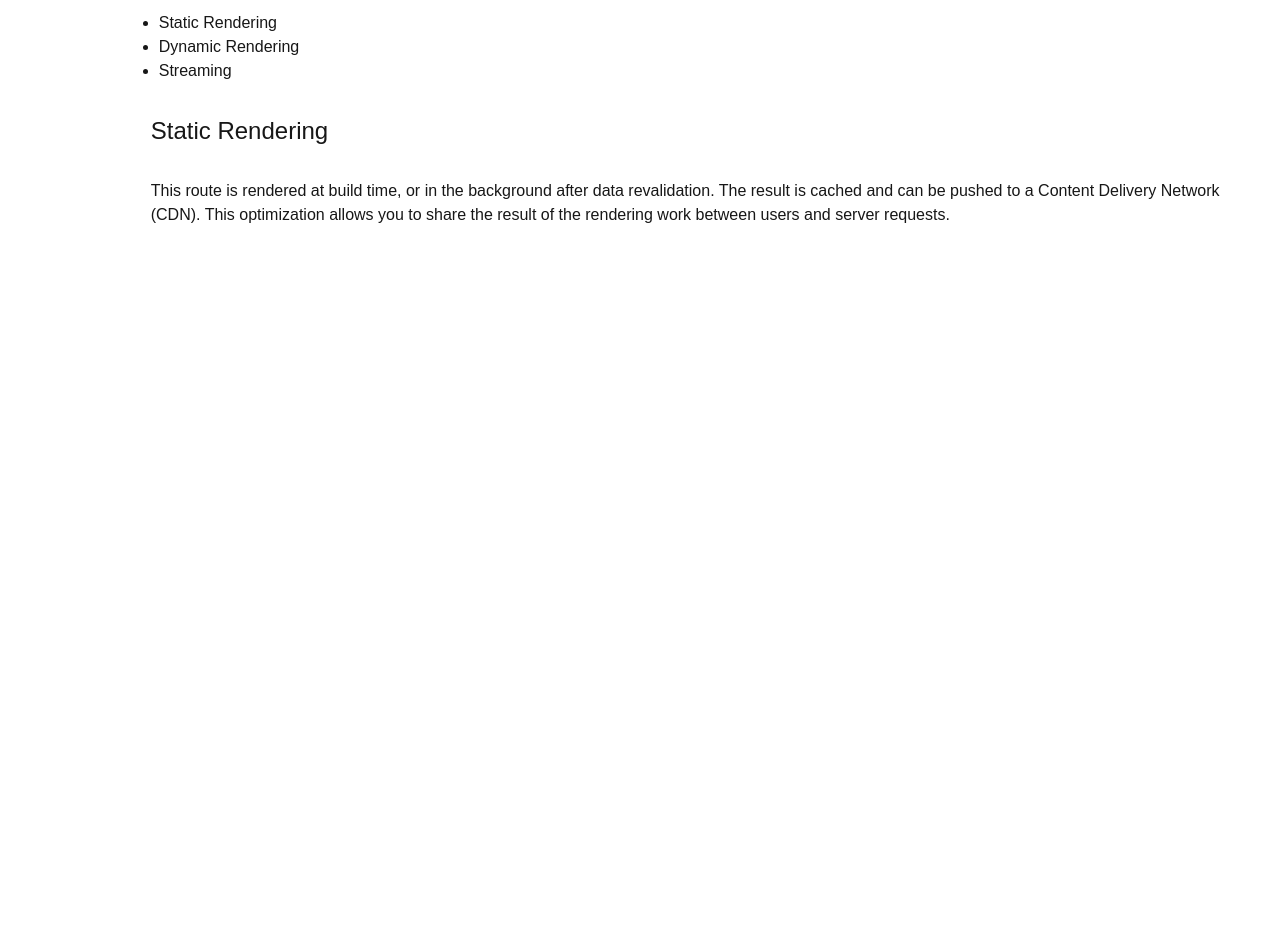
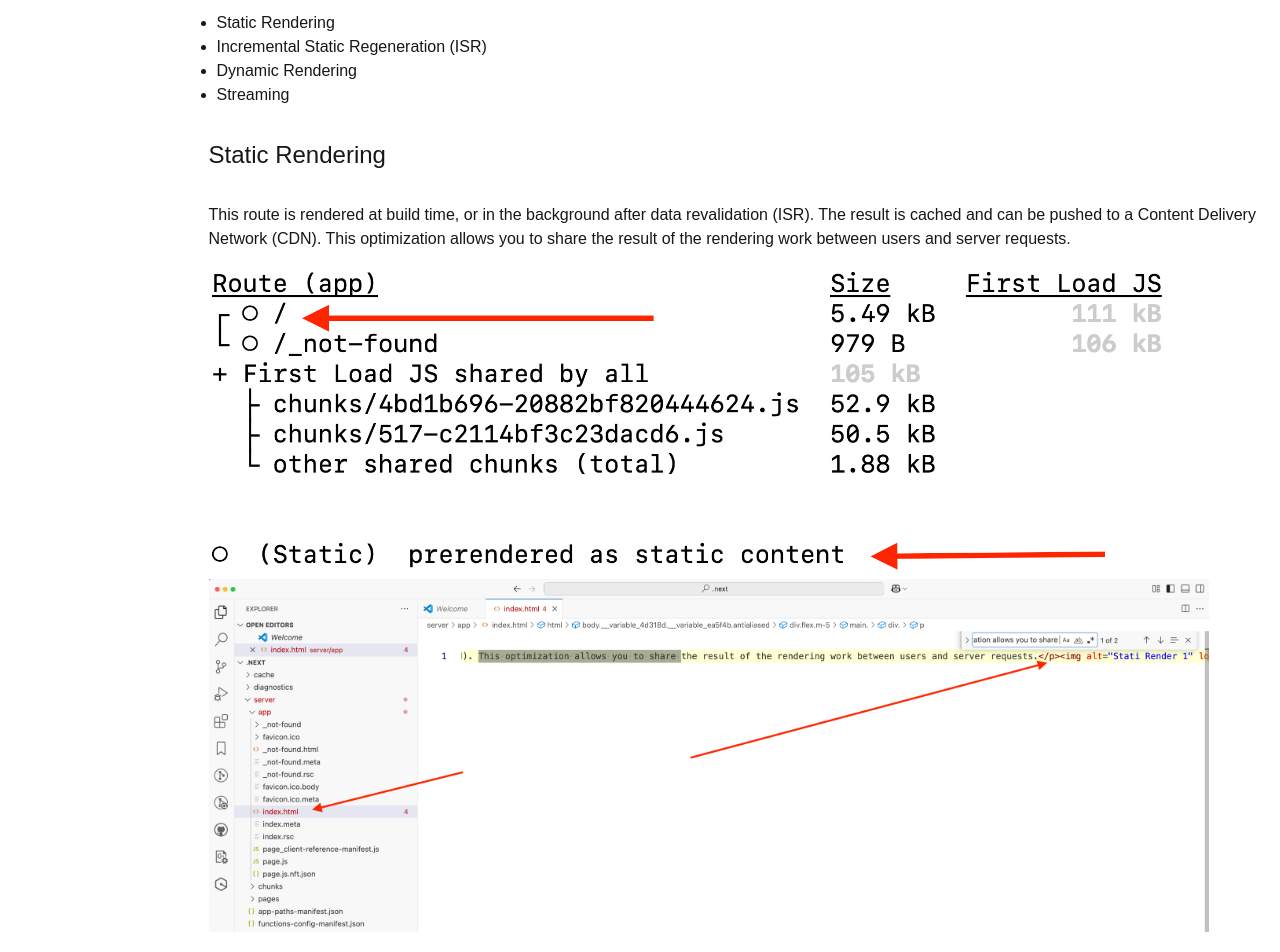
Before and after one commit to gibbok/nextjs-examples, a Next.js app in the folder my-app/: page / in a window 1280 px wide. Shown: the part 193-1145 px from the top of the page. Before the commit the page ends 800 px from the top, so only its background shows below. Built offline with nearby package versions, Linux system fonts and the light colour scheme.

Commit message:
add images static render

```diff
--- a/my-app/app/layout.tsx
+++ b/my-app/app/layout.tsx
@@ -38,6 +38,11 @@ export default function RootLayout({
               </li>
               <li>
                 <a className="underline" href="">
+                  Incremental Static Regeneration (ISR)
+                </a>
+              </li>
+              <li>
+                <a className="underline" href="">
                   Dyanamic Rendering
                 </a>
               </li>
--- a/my-app/app/page.tsx
+++ b/my-app/app/page.tsx
@@ -1,3 +1,5 @@
+import Image from 'next/image'
+
 export default function Home() {
   return (
     <div className="">
@@ -12,16 +14,29 @@ export default function Home() {
       </p>
       <ul className="list-disc ml-2">
         <li>Static Rendering</li>
+        <li>Incremental Static Regeneration (ISR)</li>
         <li>Dynamic Rendering</li>
         <li>Streaming</li>
       </ul>
       <h3 className="text-2xl my-8">Static Rendering</h3>
       <p>
         This route is rendered at build time, or in the background after data
-        revalidation. The result is cached and can be pushed to a Content
+        revalidation (ISR). The result is cached and can be pushed to a Content
         Delivery Network (CDN). This optimization allows you to share the result
         of the rendering work between users and server requests.
       </p>
+      <Image
+        src="/static-render-1.png"
+        width={1000}
+        height={1000}
+        alt="Static Render 1"
+      />
+      <Image
+        src="/static-render-2.png"
+        width={1000}
+        height={1000}
+        alt="Static Render 2"
+      />
     </div>
   )
 }
```
Also changed, not shown: my-app/public/static-render-1.png (added), my-app/public/static-render-2.png (added).
